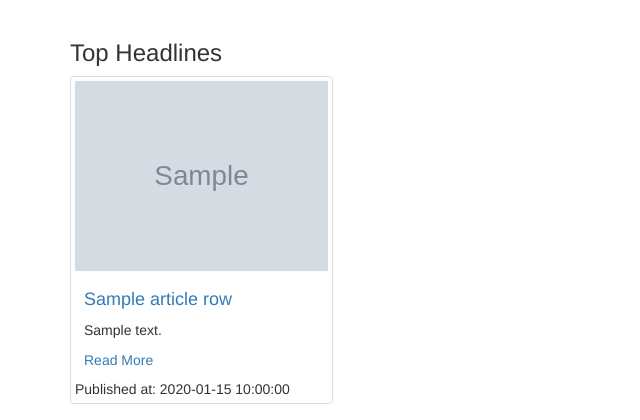
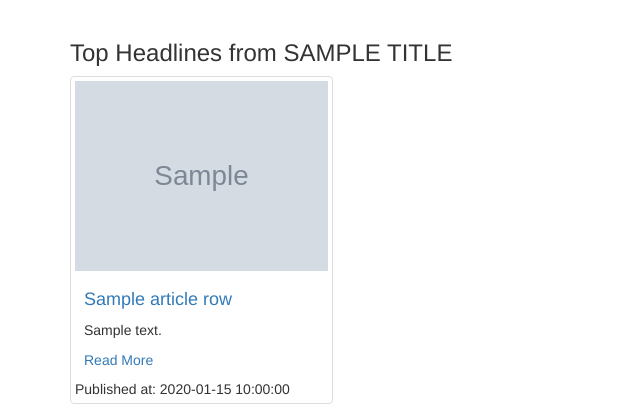
Before and after one commit to wilbrone/News-Highlights, a Flask app: template app/templates/articles.html in a window 1280 px wide. Shown: the part 52-472 px from the top of the page, without its empty margins (0-640 px from the left). Run offline with Flask 2, Linux system fonts and the light colour scheme; the template is opened without the code that fills it: most values are stand-ins (such as "Sample title", 1, 10 or a date in 2020); grey boxes marked "Sample" are stand-in pictures; some libraries are stand-ins or nearby versions.

Commit message:
displaying the articles and display format

```diff
--- a/app/main/views.py
+++ b/app/main/views.py
@@ -23,6 +23,6 @@ def articles(id):
 	view articles page
 	'''
 	articles = get_articles(id)
-	title = f'NH | {id}'
+	title = f'{id}'
 
 	return render_template('articles.html',title= title,articles = articles)
--- a/app/templates/articles.html
+++ b/app/templates/articles.html
@@ -3,7 +3,8 @@
     <div class="container">
 
     	<!-- News from specific News Source   -->
-        <h3> Top Headlines</h3>
+        <h3> Top Headlines from {{title | upper}}</h3>
+
         {% for article_row in articles | batch(4)%}
 
             <div class="row">
--- a/config.py
+++ b/config.py
@@ -2,10 +2,10 @@ import os
 
 class Config:
 
-    # NEWS_SOURCES_BASE_URL ='https://newsapi.org/v2/sources?language=en&category={}&apiKey={}'
     NEWS_SOURCES_BASE_URL ='https://newsapi.org/v2/sources?apiKey={}'
     ARTICLES_BASE_URL = 'https://newsapi.org/v2/everything?language=en&sources={}&apiKey={}'
     NEWS_API_KEY = os.environ.get('NEWS_API_KEY')
+
     @staticmethod
     def init_app(app):
         pass
```
